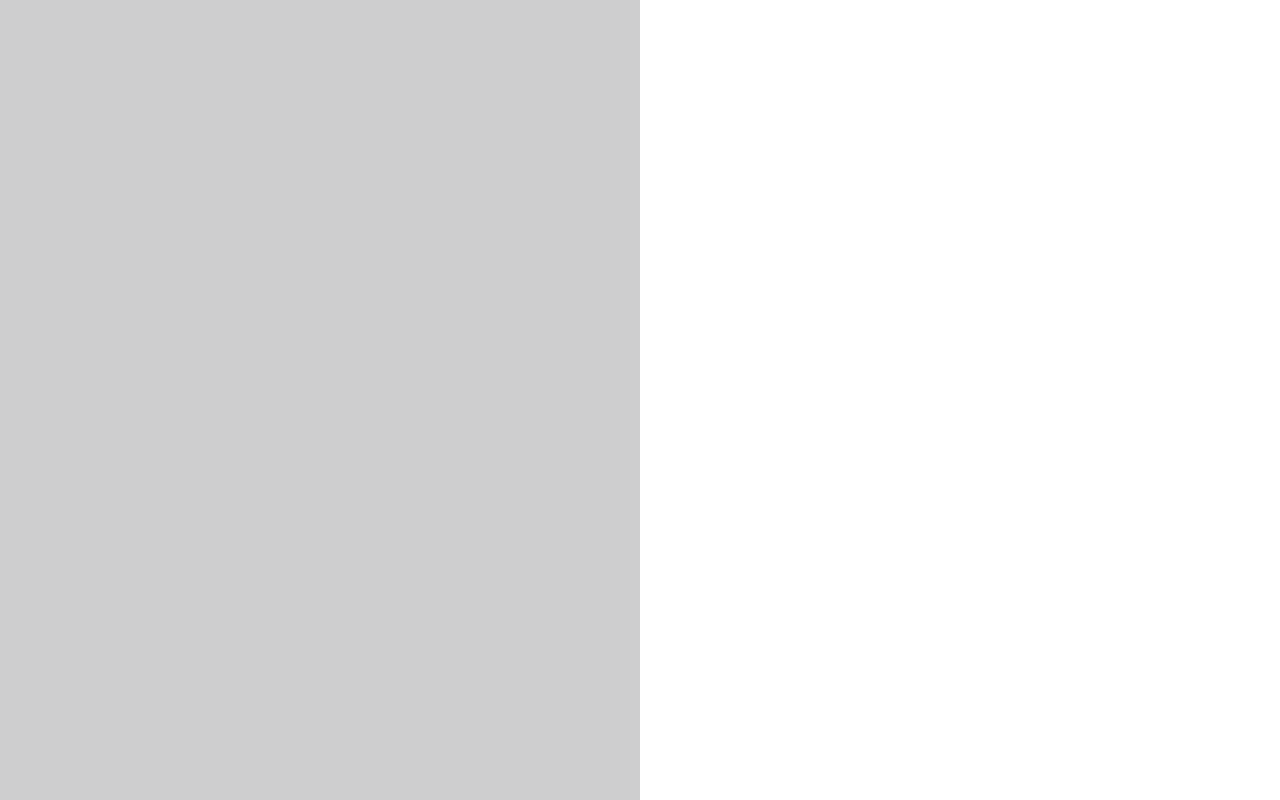
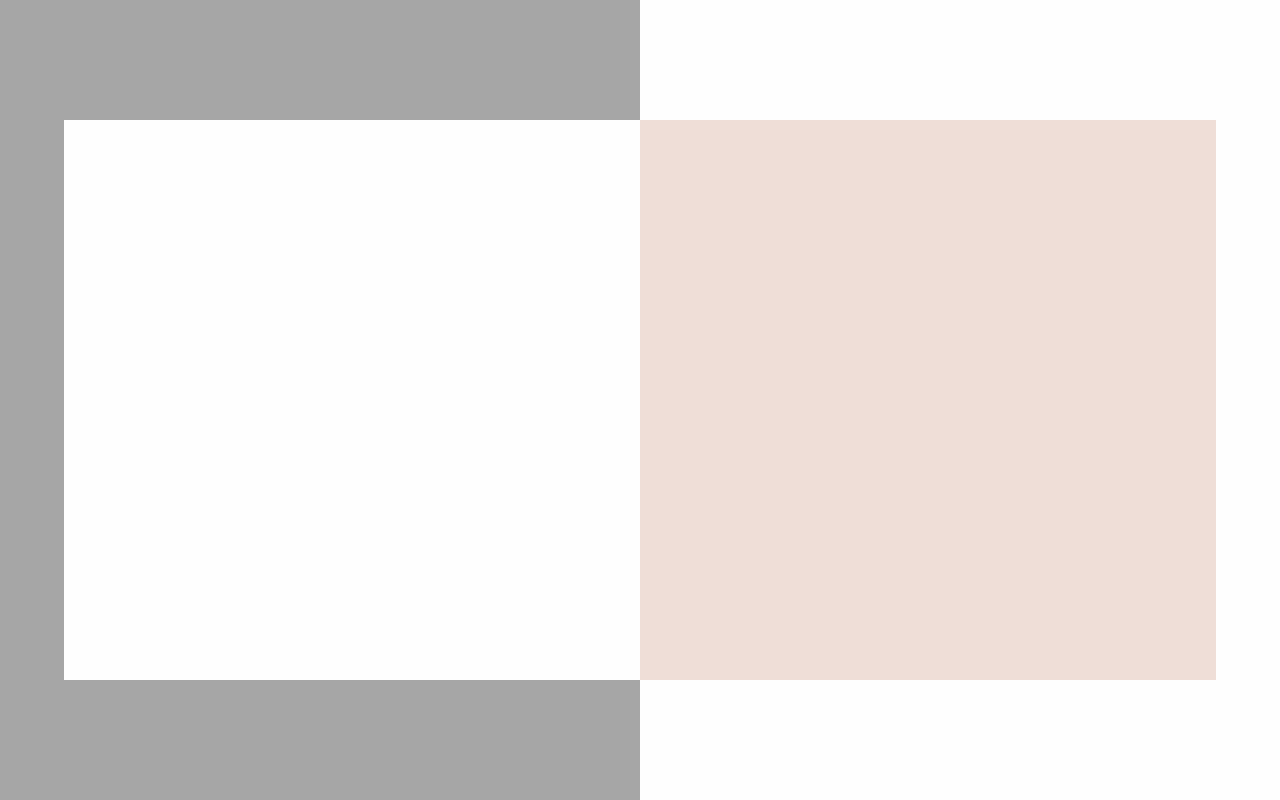
Before and after one commit to SolaOmi/agata-bielen, a plain HTML site: page index.html in a window 1280 px wide. Drawn offline with Linux system fonts and the light colour scheme.

Commit message:
Set up background of main content.

```diff
--- a/index.css
+++ b/index.css
@@ -13,17 +13,30 @@ body {
   width: 100%;
 }
 
-#left-background, #right-background {
+main {
+  /*background-color: blue;*/
+  height: 70%;
+  left: 5%;
+  position: absolute;
+  top: 15%;
+  width: 90%;
+  z-index: 100;
+}
+
+.background-positioning {
   float: left;
   height: 100%;
   width: 50%;
 }
 
-#left-background {
-  background-color: #cececf;
-  /*background-color: #a8a7a8;*/
+.dark-gray {
+  background-color: #a8a7a8;
 }
 
-#right-background {
-  /*background-color: #fdfdfd;*/
+.almost-white {
+  background-color: #fdfdfd;
 }
+
+.pink-salmon {
+  background-color: #edded5;
+}
--- a/index.html
+++ b/index.html
@@ -9,9 +9,11 @@
     <title>Agata Bielen</title>
   </head>
   <body>
-    <div id="left-background">
-    </div>
-    <div id="right-background">
-    </div>
+    <div class="background-positioning dark-gray"></div>
+    <div class="background-positioning almost-white"></div>
+    <main>
+      <div class="background-positioning almost-white"></div>
+      <div class="background-positioning pink-salmon"></div>
+    </main>
   </body>
 </html>
```
